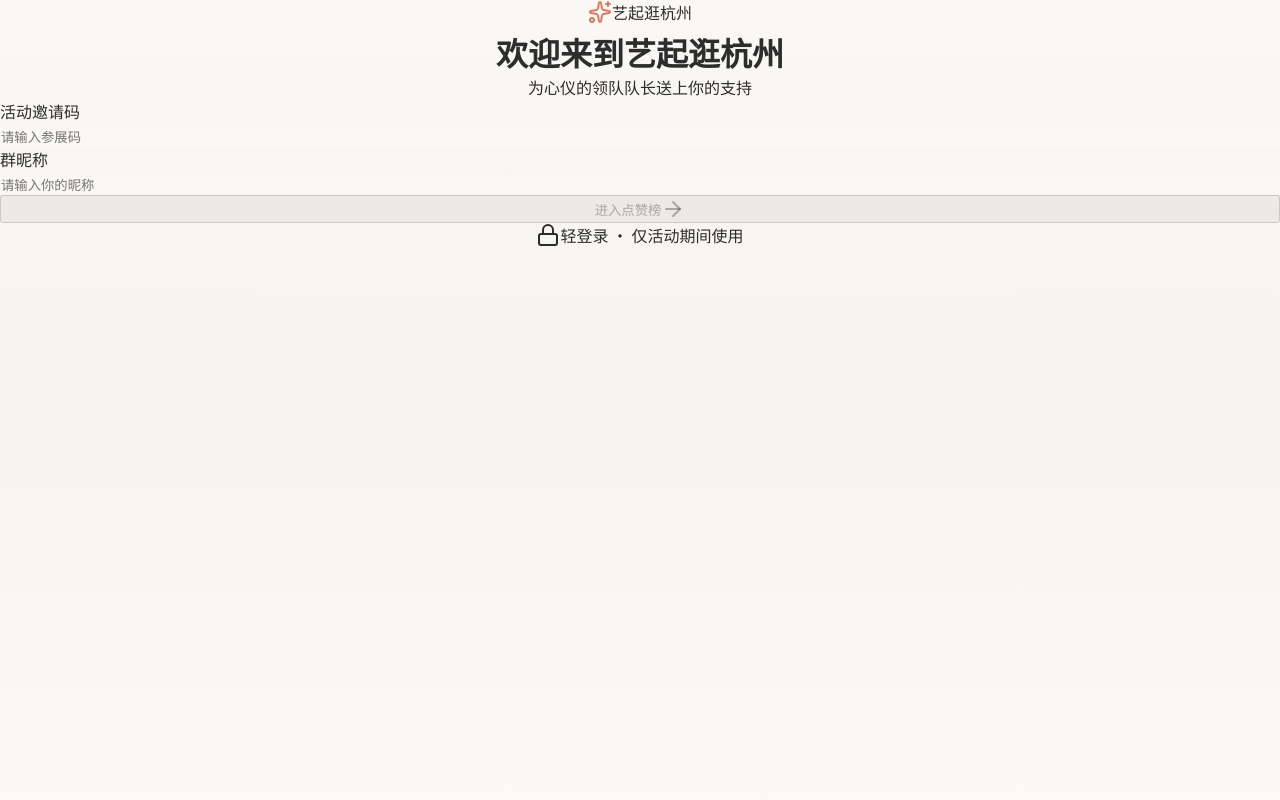
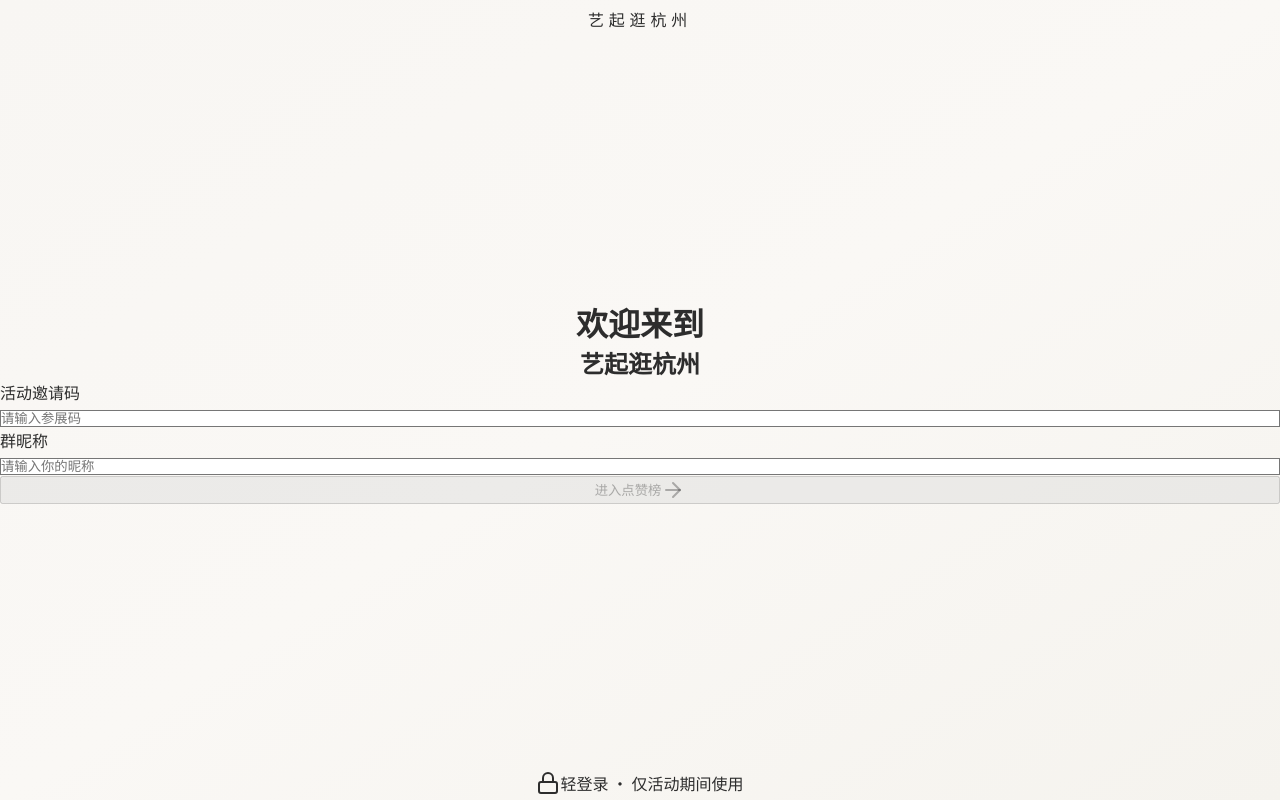
Before and after one commit to doyourbestt/hangzhou-exhibition, a React (Vite) app: page / in a window 1280 px wide. Built offline with nearby package versions, Linux system fonts and the light colour scheme.

Commit message:
feat: 极简文艺风登录页设计

```diff
--- a/src/components/auth/LoginPage.tsx
+++ b/src/components/auth/LoginPage.tsx
@@ -1,6 +1,6 @@
 import { useState } from 'react';
 import { motion } from 'framer-motion';
-import { Sparkles, ArrowRight, Lock } from 'lucide-react';
+import { ArrowRight, Lock, Circle, Square, Triangle } from 'lucide-react';
 
 interface LoginPageProps {
   onLogin: (inviteCode: string, nickname: string) => void;
@@ -25,73 +25,119 @@ export const LoginPage = ({ onLogin }: LoginPageProps) => {
   const isValid = inviteCode.length >= 4 && nickname.length >= 2;
 
   return (
-    <div className="min-h-screen bg-gradient-to-b from-[#FAF8F5] via-[#F5F3EE] to-[#FAF9F6] relative overflow-hidden">
-      {/* 装饰元素 */}
+    <div className="min-h-screen bg-gradient-to-br from-[#F8F6F3] via-[#FAF8F5] to-[#F5F3EE] relative overflow-hidden">
+      {/* 全屏几何装饰层 */}
       <div className="absolute inset-0 overflow-hidden pointer-events-none">
+        {/* 左上角圆形装饰 */}
         <motion.div
           animate={{ rotate: 360 }}
-          transition={{ duration: 60, repeat: Infinity, ease: 'linear' }}
-          className="absolute -top-20 -right-20 w-64 h-64 opacity-[0.03]"
+          transition={{ duration: 120, repeat: Infinity, ease: 'linear' }}
+          className="absolute -left-16 -top-16 w-72 h-72 opacity-[0.04]"
         >
           <svg viewBox="0 0 200 200" className="w-full h-full">
-            <circle cx="100" cy="100" r="80" fill="none" stroke="#E07A5F" strokeWidth="0.5" strokeDasharray="4 4"/>
-            <circle cx="100" cy="100" r="60" fill="none" stroke="#E07A5F" strokeWidth="0.5"/>
-            <circle cx="100" cy="100" r="40" fill="none" stroke="#E07A5F" strokeWidth="0.5" strokeDasharray="8 8"/>
+            <circle cx="100" cy="100" r="90" fill="none" stroke="#2D2D2D" strokeWidth="1"/>
+            <circle cx="100" cy="100" r="70" fill="none" stroke="#2D2D2D" strokeWidth="0.5" strokeDasharray="4 4"/>
+            <circle cx="100" cy="100" r="50" fill="none" stroke="#2D2D2D" strokeWidth="0.5"/>
           </svg>
         </motion.div>
 
+        {/* 右下角方形装饰 */}
         <motion.div
-          animate={{ y: [0, -10, 0] }}
-          transition={{ duration: 6, repeat: Infinity, ease: 'easeInOut' }}
-          className="absolute top-32 left-6 w-2 h-2 rounded-full bg-[#E8D5A3] opacity-40"
-        />
+          animate={{ rotate: -360 }}
+          transition={{ duration: 180, repeat: Infinity, ease: 'linear' }}
+          className="absolute -right-20 -bottom-20 w-80 h-80 opacity-[0.03]"
+        >
+          <svg viewBox="0 0 200 200" className="w-full h-full">
+            <rect x="20" y="20" width="160" height="160" fill="none" stroke="#2D2D2D" strokeWidth="1" rx="8"/>
+            <rect x="40" y="40" width="120" height="120" fill="none" stroke="#2D2D2D" strokeWidth="0.5" strokeDasharray="6 6" rx="4"/>
+          </svg>
+        </motion.div>
+
+        {/* 漂浮几何元素 */}
         <motion.div
-          animate={{ y: [0, 8, 0] }}
-          transition={{ duration: 4, repeat: Infinity, ease: 'easeInOut', delay: 1 }}
-          className="absolute top-48 right-10 w-1.5 h-1.5 rounded-full bg-[#D4715E] opacity-30"
-        />
+          animate={{ y: [0, -15, 0], opacity: [0.15, 0.25, 0.15] }}
+          transition={{ duration: 8, repeat: Infinity, ease: 'easeInOut' }}
+          className="absolute top-1/4 left-8"
+        >
+          <Circle className="w-3 h-3 text-gray-400" />
+        </motion.div>
+
         <motion.div
-          animate={{ y: [0, -6, 0] }}
-          transition={{ duration: 5, repeat: Infinity, ease: 'easeInOut', delay: 2 }}
-          className="absolute top-64 left-12 w-1 h-1 rounded-full bg-[#C8C8C8] opacity-50"
-        />
+          animate={{ y: [0, 12, 0], opacity: [0.1, 0.2, 0.1] }}
+          transition={{ duration: 6, repeat: Infinity, ease: 'easeInOut', delay: 1 }}
+          className="absolute top-1/3 right-12"
+        >
+          <Square className="w-2.5 h-2.5 text-gray-400 transform rotate-45" />
+        </motion.div>
+
+        <motion.div
+          animate={{ y: [0, -10, 0], opacity: [0.12, 0.22, 0.12] }}
+          transition={{ duration: 7, repeat: Infinity, ease: 'easeInOut', delay: 2 }}
+          className="absolute top-1/2 left-16"
+        >
+          <Triangle className="w-2 h-2 text-gray-400" />
+        </motion.div>
+
+        <motion.div
+          animate={{ y: [0, 8, 0], opacity: [0.08, 0.18, 0.08] }}
+          transition={{ duration: 9, repeat: Infinity, ease: 'easeInOut', delay: 3 }}
+          className="absolute bottom-1/3 right-8"
+        >
+          <Circle className="w-4 h-4 text-gray-300" />
+        </motion.div>
+
+        <motion.div
+          animate={{ y: [0, -12, 0], opacity: [0.1, 0.2, 0.1] }}
+          transition={{ duration: 5, repeat: Infinity, ease: 'easeInOut', delay: 1.5 }}
+          className="absolute top-2/3 left-10"
+        >
+          <Square className="w-2 h-2 text-gray-300" />
+        </motion.div>
       </div>
 
-      <div className="relative z-10 px-5 pt-12 pb-8">
-        {/* 顶部氛围区 */}
+      {/* 全屏沉浸式内容 */}
+      <div className="relative z-10 min-h-screen flex flex-col px-6 py-12">
+        {/* 顶部氛围区 - 文艺简约 */}
         <motion.div
           initial={{ opacity: 0, y: -20 }}
           animate={{ opacity: 1, y: 0 }}
-          transition={{ duration: 0.6 }}
-          className="text-center mb-8"
+          transition={{ duration: 0.8 }}
+          className="text-center mb-16 mt-8"
         >
-          <div className="inline-flex items-center gap-2 px-4 py-1.5 bg-white/60 backdrop-blur-sm rounded-full shadow-sm mb-6">
-            <Sparkles className="w-3.5 h-3.5 text-[#E07A5F]" />
-            <span className="text-xs font-medium text-gray-600 tracking-wide">艺起逛杭州</span>
+          <div className="inline-flex items-center gap-2 mb-6">
+            <div className="w-1 h-1 rounded-full bg-[#E07A5F]" />
+            <span className="text-xs font-light tracking-[0.3em] text-gray-500 uppercase">艺起逛杭州</span>
+            <div className="w-1 h-1 rounded-full bg-[#E07A5F]" />
           </div>
         </motion.div>
 
-        {/* 主标题区 */}
+        {/* 中间主内容区 */}
+        <div className="flex-1 flex flex-col justify-center">
+          {/* 主标题 */}
           <motion.div
-          initial={{ opacity: 0, y: 20 }}
+            initial={{ opacity: 0, y: 30 }}
             animate={{ opacity: 1, y: 0 }}
-          transition={{ duration: 0.6, delay: 0.1 }}
-          className="text-center mb-10"
+            transition={{ duration: 0.8, delay: 0.1 }}
+            className="text-center mb-12"
           >
-          <h1 className="text-2xl font-semibold text-gray-800 mb-2">欢迎来到艺起逛杭州</h1>
-          <p className="text-sm text-gray-500">为心仪的领队队长送上你的支持</p>
+            <h1 className="text-3xl font-light text-gray-800 mb-3 tracking-wide">
+              欢迎来到
+            </h1>
+            <h2 className="text-2xl font-normal text-gray-600">
+              艺起逛杭州
+            </h2>
           </motion.div>
 
-        {/* 登录表单卡片 */}
+          {/* 沉浸式表单区 */}
           <motion.form
-          initial={{ opacity: 0, y: 30, scale: 0.95 }}
+            initial={{ opacity: 0, y: 40, scale: 0.98 }}
             animate={{ opacity: 1, y: 0, scale: 1 }}
-          transition={{ duration: 0.5, delay: 0.2 }}
+            transition={{ duration: 0.8, delay: 0.2 }}
             onSubmit={handleSubmit}
-          className="bg-white rounded-3xl shadow-lg shadow-gray-100/50 p-6 space-y-4"
+            className="space-y-5"
           >
-          <div className="space-y-1.5">
-            <label className="text-xs font-medium text-gray-500 tracking-wide ml-1">
+            <div className="space-y-2">
+              <label className="text-xs font-light text-gray-400 tracking-wider ml-1">
                 活动邀请码
               </label>
               <input
@@ -99,12 +145,12 @@ export const LoginPage = ({ onLogin }: LoginPageProps) => {
                 value={inviteCode}
                 onChange={(e) => setInviteCode(e.target.value)}
                 placeholder="请输入参展码"
-              className="w-full px-4 py-3 bg-[#FAF8F5] rounded-xl text-gray-700 placeholder-gray-400 text-sm outline-none focus:ring-2 focus:ring-[#E07A5F]/20 transition-all border border-transparent focus:border-[#E07A5F]/30"
+                className="w-full px-5 py-4 bg-white/80 backdrop-blur-sm rounded-2xl text-gray-700 placeholder-gray-300 text-sm outline-none focus:ring-2 focus:ring-[#E07A5F]/20 transition-all border border-gray-100/50 focus:border-[#E07A5F]/30 shadow-sm"
               />
             </div>
 
-          <div className="space-y-1.5">
-            <label className="text-xs font-medium text-gray-500 tracking-wide ml-1">
+            <div className="space-y-2">
+              <label className="text-xs font-light text-gray-400 tracking-wider ml-1">
                 群昵称
               </label>
               <input
@@ -112,7 +158,7 @@ export const LoginPage = ({ onLogin }: LoginPageProps) => {
                 value={nickname}
                 onChange={(e) => setNickname(e.target.value)}
                 placeholder="请输入你的昵称"
-              className="w-full px-4 py-3 bg-[#FAF8F5] rounded-xl text-gray-700 placeholder-gray-400 text-sm outline-none focus:ring-2 focus:ring-[#E07A5F]/20 transition-all border border-transparent focus:border-[#E07A5F]/30"
+                className="w-full px-5 py-4 bg-white/80 backdrop-blur-sm rounded-2xl text-gray-700 placeholder-gray-300 text-sm outline-none focus:ring-2 focus:ring-[#E07A5F]/20 transition-all border border-gray-100/50 focus:border-[#E07A5F]/30 shadow-sm"
               />
             </div>
 
@@ -120,10 +166,10 @@ export const LoginPage = ({ onLogin }: LoginPageProps) => {
               type="submit"
               disabled={!isValid || isSubmitting}
               whileTap={{ scale: 0.98 }}
-            className={`w-full py-3.5 rounded-xl font-medium text-sm flex items-center justify-center gap-2 transition-all ${
+              className={`w-full py-4 rounded-2xl font-light text-sm tracking-wide flex items-center justify-center gap-2 transition-all duration-300 ${
                 isValid && !isSubmitting
-                ? 'bg-gradient-to-r from-[#E07A5F] to-[#D4715E] text-white shadow-lg shadow-[#E07A5F]/20'
-                : 'bg-gray-100 text-gray-400'
+                  ? 'bg-gray-800 text-white hover:bg-gray-900 shadow-lg shadow-gray-200'
+                  : 'bg-gray-100 text-gray-300'
               }`}
             >
               {isSubmitting ? (
@@ -131,7 +177,7 @@ export const LoginPage = ({ onLogin }: LoginPageProps) => {
                   <motion.div
                     animate={{ rotate: 360 }}
                     transition={{ duration: 1, repeat: Infinity, ease: 'linear' }}
-                  className="w-4 h-4 border-2 border-white/30 border-t-white rounded-full"
+                    className="w-4 h-4 border border-white/30 border-t-white rounded-full"
                   />
                   <span>正在进入...</span>
                 </>
@@ -143,15 +189,16 @@ export const LoginPage = ({ onLogin }: LoginPageProps) => {
               )}
             </motion.button>
           </motion.form>
+        </div>
 
         {/* 底部说明 */}
         <motion.div
           initial={{ opacity: 0 }}
           animate={{ opacity: 1 }}
-          transition={{ delay: 0.4 }}
-          className="mt-8 text-center"
+          transition={{ delay: 0.5 }}
+          className="text-center mt-12"
         >
-          <div className="inline-flex items-center gap-1.5 text-xs text-gray-400">
+          <div className="inline-flex items-center gap-1.5 text-xs text-gray-400/60">
             <Lock className="w-3 h-3" />
             <span>轻登录 · 仅活动期间使用</span>
           </div>
```
Lines whose indentation alone changed are shown as unchanged.
